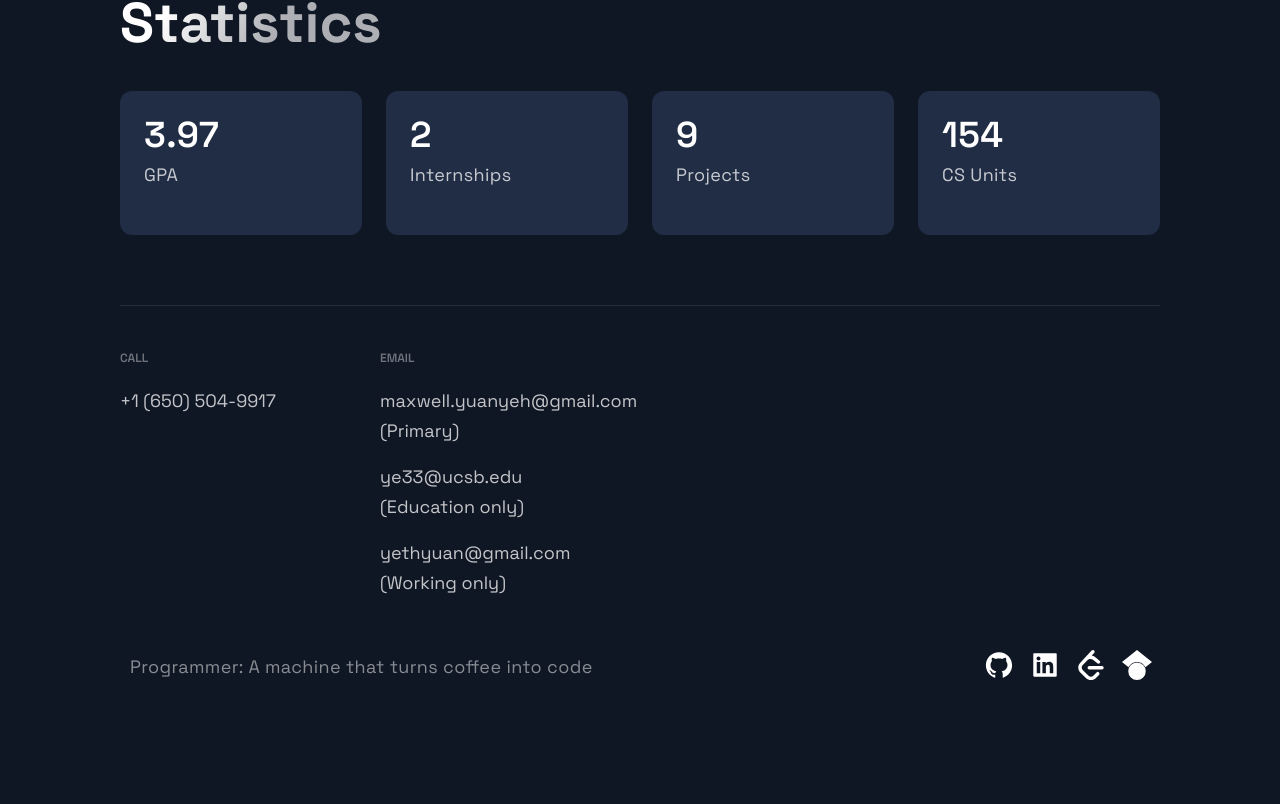
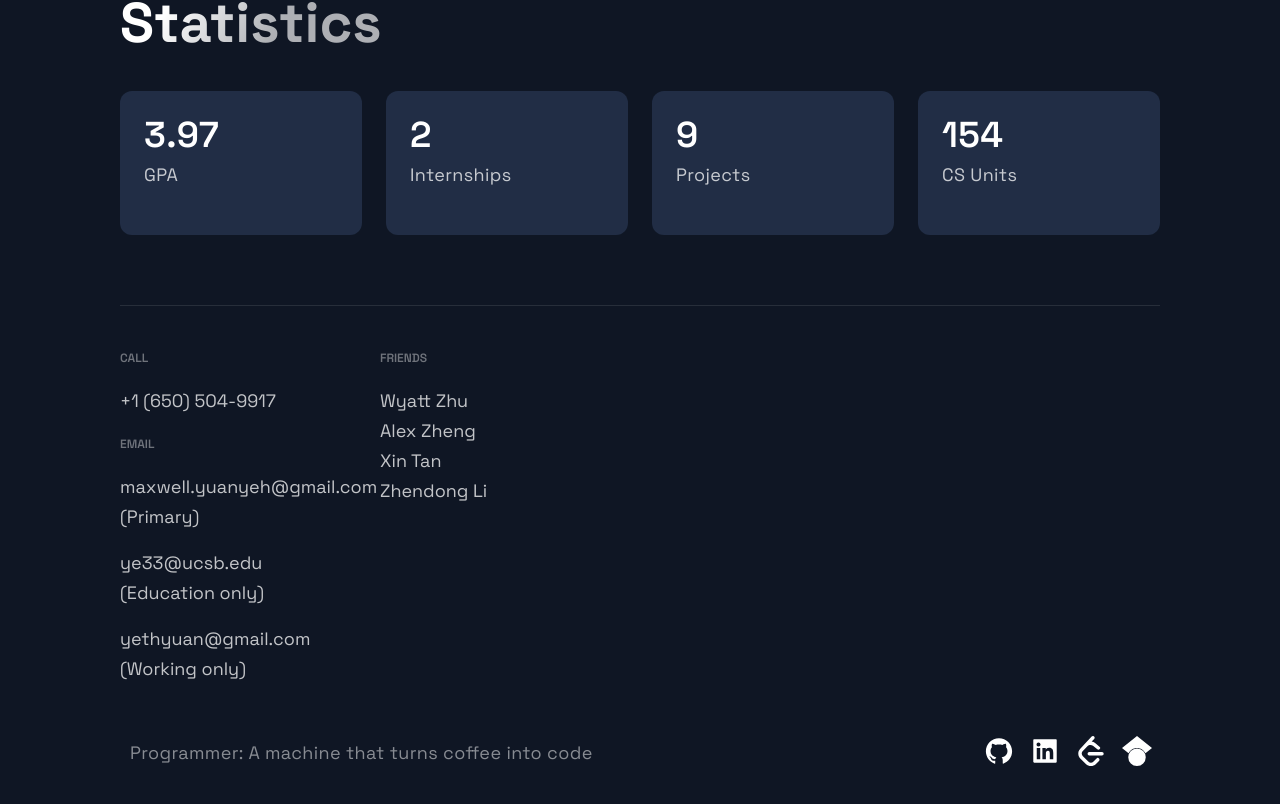
Before and after one commit to YEthYuan/YEthYuan.github.io, a Next.js app: page / in a window 1280 px wide. Shown: the part 3797-4601 px from the top of the page. Before the commit the page ends 4539 px from the top, so only its background shows below. Built offline with nearby package versions, Linux system fonts and the light colour scheme.

Commit message:
Add Friends secrtion

```diff
--- a/src/components/Footer/Footer.js
+++ b/src/components/Footer/Footer.js
@@ -1,7 +1,9 @@
 import React from 'react';
+import { Tooltip } from "antd";
 import { AiFillGithub, AiFillLinkedin } from 'react-icons/ai';
 import { SiLeetcode, SiGooglescholar } from 'react-icons/si'
 
+import { Friends } from '../../constants/constants';
 import { SocialIcons } from '../Header/HeaderStyles';
 import { CompanyContainer, FooterWrapper, LinkColumn, LinkItem, LinkList, LinkTitle, Slogan, SocialContainer, SocialIconsContainer } from './FooterStyles';
 
@@ -9,15 +11,36 @@ const Footer = () => {
   return (
     <FooterWrapper>
       <LinkList>
+        {/* <LinkColumn>
+          <LinkTitle>Call</LinkTitle>
+          <LinkItem href="tel:+1-650-504-9917">+1 (650) 504-9917</LinkItem>
+        </LinkColumn> */}
         <LinkColumn>
           <LinkTitle>Call</LinkTitle>
           <LinkItem href="tel:+1-650-504-9917">+1 (650) 504-9917</LinkItem>
+
+          <LinkTitle>Email</LinkTitle>
+          <LinkItem href="mailto:$Ye%20Yuan<$maxwell.yuanyeh@gmail.com>">
+            maxwell.yuanyeh@gmail.com (Primary)
+          </LinkItem>
+          <LinkItem href="mailto:$Ye%20Yuan<$ye33@ucsb.edu>">
+            ye33@ucsb.edu (Education only)
+          </LinkItem>
+          <LinkItem href="mailto:$Ye%20Yuan<$yethyuan@gmail.com>">
+            yethyuan@gmail.com (Working only)
+          </LinkItem>
         </LinkColumn>
         <LinkColumn>
-          <LinkTitle>Email</LinkTitle>
-          <LinkItem href="mailto:$Ye%20Yuan<$maxwell.yuanyeh@gmail.com>">maxwell.yuanyeh@gmail.com (Primary)</LinkItem>
-          <LinkItem href="mailto:$Ye%20Yuan<$ye33@ucsb.edu>">ye33@ucsb.edu (Education only)</LinkItem>
-          <LinkItem href="mailto:$Ye%20Yuan<$yethyuan@gmail.com>">yethyuan@gmail.com (Working only)</LinkItem>
+          <LinkTitle>Friends</LinkTitle>
+          <ul>
+            {Friends.map((item, index) => (
+              <li key={index}>
+                <Tooltip title={item.affiliation} color="#212D45">
+                  <LinkItem href={item.link}>{item.name}</LinkItem>
+                </Tooltip>
+              </li>
+            ))}
+          </ul>
         </LinkColumn>
       </LinkList>
       <SocialIconsContainer>
--- a/src/constants/constants.js
+++ b/src/constants/constants.js
@@ -52,3 +52,30 @@ export const StatisticData = [
   { number: 9, text: 'Projects', },
   { number: 154, text: 'CS Units', }
 ];
+
+export const Friends = [
+  {
+    name: "Wyatt Zhu",
+    affiliation: "Nankai University",
+    link: "https://wyatt-zhu.github.io/",
+    misc: ["B.S., Optoelectronic Information Science, College of Physics"],
+  },
+  {
+    name: "Alex Zheng",
+    affiliation: "Tongji University",
+    link: "https://zhuowenzheng.github.io/",
+    misc: ["Undergraduate student (graduating 2023)"],
+  },
+  {
+    name: "Xin Tan",
+    affiliation: "Jilin University",
+    link: "https://tanyeeastxintan.github.io/",
+    misc: ["2023 Fall M.S. in Computer Science student in the United States"],
+  },
+  {
+    name: "Zhendong Li",
+    affiliation: "Shanghai University",
+    link: "https://dmax13.ltd/",
+    misc: ["Undergraduate, QianWeiChang College"],
+  },
+];
```
